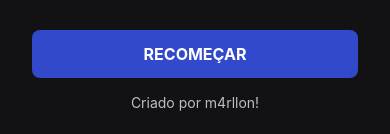
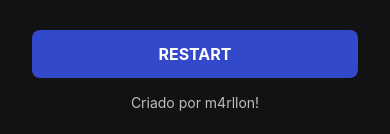
Before and after one commit to m4rllon/jogodavelha-rn, a React Native app: screen / in a window 390 px wide. Shown: the part 646-780 px from the top of the page. Built offline with nearby package versions, Linux system fonts and the light colour scheme.

Commit message:
refactor: change modal styles

```diff
--- a/src/components/EndGameModal/styles.ts
+++ b/src/components/EndGameModal/styles.ts
@@ -17,13 +17,13 @@ export const Container = styled.View`
     align-items: center;
     gap: 16px;
 
-    background-color: aliceblue;
+    background-color: ${({theme}) => theme.colors.background_secondary};
 
     height: 200px;
 `
 
 export const Title = styled.Text`
-    color: ${({theme}) => theme.colors.background_secondary};
+    color: aliceblue;
     font-size: 24px;
     font-weight: 900;
     text-align: center;
--- a/src/screens/Game/index.tsx
+++ b/src/screens/Game/index.tsx
@@ -64,7 +64,7 @@ export function Game(){
             player={player}
             changePlayer={handleChangePlayer}/>
             <RestartButton
-            label="RECOMEÇAR"
+            label="RESTART"
             onPress={handleRestartGame}/>
         </Main>
         <Footer>
```
